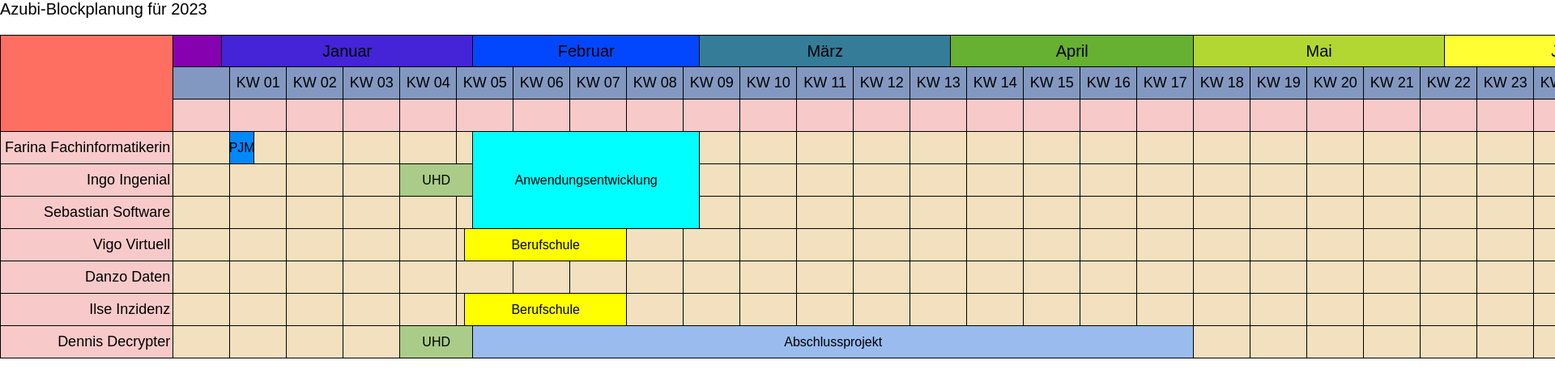
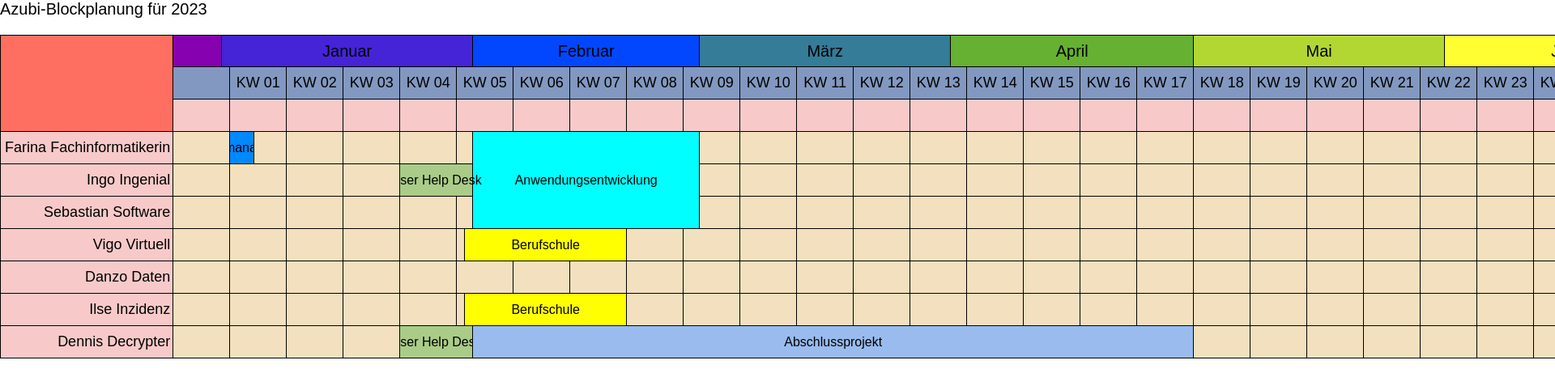
Before and after one commit to Technose02/azubi-planer, a Vue app: page / in a window 1280 px wide. Shown: the top 482 px of the page at 81% size, 1920 px wide, since content can reach past the window. Built offline with nearby package versions, Linux system fonts and the light colour scheme.

Commit message:
Umstellung auf registrierte Block-Typen

```diff
--- a/src/App.vue
+++ b/src/App.vue
@@ -16,55 +16,96 @@
           { title: 'Dennis Decrypter', key: 'ddennis' },
         ]"
         :year="this.year"
+        :types="[
+          {
+            type: 'anwendungsentwicklung',
+            data: {
+              color: '#0FF',
+              labels: ['Anwendungsentwicklung', 'AE'],
+            },
+          },
+          {
+            type: 'userhelpdesk',
+            data: {
+              color: '#AC8',
+              labels: ['User Help Desk', 'UHD'],
+            },
+          },
+          {
+            type: 'berufschule',
+            data: {
+              color: '#FF0',
+              labels: ['Berufschule', 'Schule'],
+            },
+          },
+          {
+            type: 'abschlussprojekt',
+            data: {
+              color: '#9BE',
+              labels: ['Abschlussprojekt', 'Projekt'],
+            },
+          },
+          {
+            type: 'projektmanagement',
+            data: {
+              color: '#08F',
+              labels: ['Projektmanagement', 'PJM'],
+            },
+          },
+          {
+            type: 'einkauf_it_controlling_lizenzmanagement',
+            data: {
+              color: '#048',
+              labels: [
+                'Einkauf, IT-Controlling, Lizenzmanagement',
+                'Einkauf',
+                'ECL',
+              ],
+            },
+          },
+        ]"
       >
         <planner-entry
-          :row-keys="['ffarina', 'ssebastian', 'iingo']"
           :start-date="new Date(this.year, 1, 1)"
           :end-date="new Date(this.year, 1, 28)"
-          color="#0FF"
-          name="Anwendungsentwicklung"
+          type="anwendungsentwicklung"
+          :row-keys="['ffarina', 'ssebastian', 'iingo']"
         ></planner-entry>
         <planner-entry
-          :row-keys="['ddennis', 'iingo']"
           :start-date="new Date(this.year, 0, 23)"
           :end-date="new Date(this.year, 0, 31)"
-          color="#AC8"
-          name="UHD"
+          type="userhelpdesk"
+          :row-keys="['ddennis', 'iingo']"
         ></planner-entry>
         <planner-entry
-          :row-keys="['vvigo', 'iilse']"
           :start-date="new Date(this.year, 0, 31)"
           :end-date="new Date(this.year, 1, 19)"
-          color="#FF0"
-          name="Berufschule"
+          type="berufschule"
+          :row-keys="['vvigo', 'iilse']"
         ></planner-entry>
         <planner-entry
-          :row-keys="['ddennis']"
           :start-date="new Date(this.year, 1, 1)"
           :end-date="new Date(this.year, 3, 30)"
-          color="#9BE"
-          name="Abschlussprojekt"
+          type="abschlussprojekt"
+          :row-keys="['ddennis']"
         ></planner-entry>
         <planner-entry
-          :row-keys="['ffarina']"
           :start-date="new Date(this.year, 0, 2)"
           :end-date="new Date(this.year, 0, 4)"
-          color="#08F"
-          name="PJM"
+          type="projektmanagement"
+          :row-keys="['ffarina']"
         ></planner-entry>
         <planner-entry
-          :row-keys="['ffarina']"
           :start-date="new Date(this.year, 11, 25)"
           :end-date="new Date(this.year, 11, 31)"
-          color="#048"
-          name="ECL"
+          type="einkauf_it_controlling_lizenzmanagement"
+          :row-keys="['ffarina']"
         ></planner-entry>
         <planner-entry
-          :row-keys="['iingo', 'iilse', 'ddennis']"
           :start-date="new Date(this.year, 11, 25)"
           :end-date="new Date(this.year, 11, 30)"
-          color="#048"
-          name="ECL"
+          type="einkauf_it_controlling_lizenzmanagement"
+          :row-keys="['iingo', 'iilse', 'ddennis']"
         ></planner-entry>
       </planner>
     </div>
--- a/src/components/Planner/Planner.vue
+++ b/src/components/Planner/Planner.vue
@@ -195,6 +195,7 @@ export default {
   props: {
     rows: Array,
     year: Number,
+    types: Array,
   },
   beforeCreate() {
     //console.log("Planner -- beforeCreate");
@@ -202,7 +203,7 @@ export default {
   created() {
     //console.log("Planner -- created");
     // Hier und nur hier wird der ServiceManager initialisiert
-    this.serviceManager = initServices(this.year, this.rows);
+    this.serviceManager = initServices(this.year, this.rows, this.types);
     this.shared.serviceManager = this.serviceManager;
   },
   beforeMount() {
--- a/src/components/Planner/PlannerEntry.vue
+++ b/src/components/Planner/PlannerEntry.vue
@@ -9,11 +9,10 @@ export default {
     };
   },
   props: {
-    rowKeys: Array,
     startDate: Date,
     endDate: Date,
-    color: String,
-    name: String,
+    type: String,
+    rowKeys: Array,
   },
   beforeCreate() {
     //console.log("PlannerEntry -- beforeCreate");
@@ -21,15 +20,9 @@ export default {
   created() {
     //console.log("PlannerEntry -- created");
     this.shared.serviceManager.tableDataService.importBlockData(
-      this.name,
       this.startDate,
       this.endDate,
-      {
-        style: {
-          color: this.color,
-        },
-        class: {},
-      },
+      this.type,
       this.rowKeys
     );
   },
--- a/src/components/Planner/services/ServiceManager.js
+++ b/src/components/Planner/services/ServiceManager.js
@@ -12,11 +12,11 @@ Er stellt sicher, dass jede Service instanz Zugriff auf das Register hat und ist
 reactive-Anteil, der zwischen den Komponenten geteilt wird
 */
 
-const initServices = function (year, dataHeaderRows) {
+const initServices = function (year, dataHeaderRows, types) {
   // Service-Instanzen erstellen
   const calenderService = createCalenderService();
   const tableStructureService = createTableStructureService(year);
-  const tableDataService = createTableDataService(dataHeaderRows);
+  const tableDataService = createTableDataService(dataHeaderRows, types);
   const cacheService = createCacheService();
   const tableStateService = createTableStateService();
   const tableInteractionService = createTableInteractionService();
--- a/src/components/Planner/services/TableDataService.js
+++ b/src/components/Planner/services/TableDataService.js
@@ -3,6 +3,12 @@ import { assert } from "@vue/compiler-core";
 import Interval from "./../../Interval";
 
 class TableDataService extends Service {
+  DEFAULT_TYPE = "unspezifiziert";
+  _DEFAULT_TYPE_DATA = {
+    color: "#FFF",
+    labels: ["unbenannt", ""],
+  };
+
   _registeredRowKeys;
   _registeredRowTitles;
 
@@ -18,10 +24,15 @@ class TableDataService extends Service {
   _assignedBlocks = new Map(); // Die Zuordnung von Azubis zu Blöcken
   // z.B. ffarina: ["<Name>_<startDayOfYearIdx>-<endDayOfYearIdx>", ...]
 
-  constructor(dataHeaderRows) {
+  constructor(dataHeaderRows, types) {
     super();
     this._registeredRowKeys = dataHeaderRows.map((r) => r.key);
     this._registeredRowTitles = dataHeaderRows.map((r) => r.title);
+    this._registeredTypes = new Map();
+    this._registeredTypes.set(this.DEFAULT_TYPE, this._DEFAULT_TYPE_DATA);
+    types.forEach((entry) => {
+      this._registeredTypes.set(entry.type, entry.data);
+    });
   }
 
   _init() {}
@@ -35,8 +46,7 @@ class TableDataService extends Service {
   }
 
   // Wird gerufen wenn Blockdaten in das System eingehen (aktuell über den Slot in Planner.vue)
-  // Das individuelle Styling sowie Infos für die Generierung der classList-Einträge erfolgt über die renderData-Struktur.
-  importBlockData(name, startDate, endDate, renderData, rowKeys) {
+  importBlockData(startDate, endDate, type, rowKeys) {
     // Zunächst sind die Dates auf den jeweiligen dayOfYear-Index zu mappen
     const dayStructures =
       this._serviceRegister.tableStructureService.getEntityArrays()
@@ -47,7 +57,7 @@ class TableDataService extends Service {
     );
 
     if (!Number.isFinite(startDayOfYearIdx) || startDayOfYearIdx < 0) {
-      console.error(`invalid start-date: ${start_date}`);
+      console.error(`invalid start-date: ${startDate}`);
       return;
     }
 
@@ -56,17 +66,16 @@ class TableDataService extends Service {
     );
 
     if (!Number.isFinite(endDayOfYearIdx) || endDayOfYearIdx < 0) {
-      console.error(`invalid end-date: ${end_date}`);
+      console.error(`invalid end-date: ${endDate}`);
       return;
     }
 
     // Generiere eine BlockID und füge den Block hinzu
-    const blockId = `${name}_${startDayOfYearIdx}-${endDayOfYearIdx}`;
+    const blockId = `${type}_${startDayOfYearIdx}-${endDayOfYearIdx}`;
     const blockDataToSet = {
-      name,
       startDayOfYearIdx,
       endDayOfYearIdx,
-      renderData,
+      type,
     };
     this._blockData.set(blockId, blockDataToSet);
 
@@ -138,14 +147,16 @@ class TableDataService extends Service {
       //////////////////
       dataRowIndicesClusters.forEach((dataRowIndices) => {
         const block = this._blockData.get(blockId);
+        const blockData = this._registeredTypes.get(block.type);
+
         const row_key_list = dataRowIndices
           .map((i) => this._registeredRowKeys[i])
           .join("-");
         blockDataRenderObjects.push({
-          name: block.name,
           startDayOfYearIdx: block.startDayOfYearIdx,
           endDayOfYearIdx: block.endDayOfYearIdx,
-          renderData: block.renderData,
+          name: blockData.labels[0],
+          color: blockData.color,
           row_key_list: row_key_list,
           start_data_row_index: dataRowIndices[0],
           end_data_row_index: dataRowIndices.at(-1),
@@ -172,8 +183,8 @@ class TableDataService extends Service {
     return blockDataIntervals;
   }
 }
-const createTableDataService = function (headerData) {
-  return new TableDataService(headerData);
+const createTableDataService = function (headerData, types) {
+  return new TableDataService(headerData, types);
 };
 
 export default createTableDataService;
--- a/src/components/Planner/services/TableInteractionService.js
+++ b/src/components/Planner/services/TableInteractionService.js
@@ -314,15 +314,9 @@ class TableInteractionService extends Service {
         //console.log(`Selected rowKeys: ${selectedRowKeys.join(",")}`);
 
         this._serviceRegister.tableDataService.importBlockData(
-          "Test",
           startDay.date_object,
           endDay.date_object,
-          {
-            style: {
-              color: "#0A0",
-            },
-            class: {},
-          },
+          this._serviceRegister.tableDataService.DEFAULT_TYPE,
           this._getSelectedRowKeys()
         );
 
--- a/src/components/Planner/services/TableStructureService.js
+++ b/src/components/Planner/services/TableStructureService.js
@@ -510,8 +510,10 @@ class TableStructureService extends Service {
         style_: `grid-row: ${block.start_data_row_index + this.HEADER_ROWS} / ${
           block.end_data_row_index + this.HEADER_ROWS + 1
         }; grid-column: ${startColumn} / ${endColumn + 1}; background-color: ${
-          block.renderData.style.color
-        }; width: ${this._BASE_CELL_WIDTH * (endColumn + 1 - startColumn)}rem;`,
+          block.color
+        }; width: ${
+          this._BASE_CELL_WIDTH * (endColumn + 1 - startColumn)
+        }rem; white-space: nowrap;`,
       });
     });
     return blockDataRenderObjects;
```
